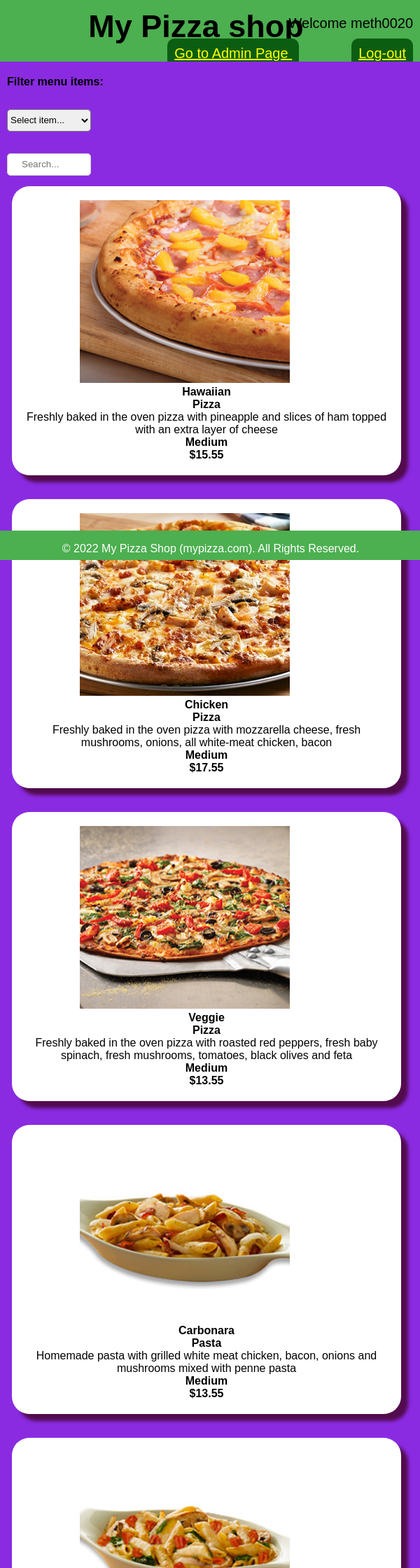
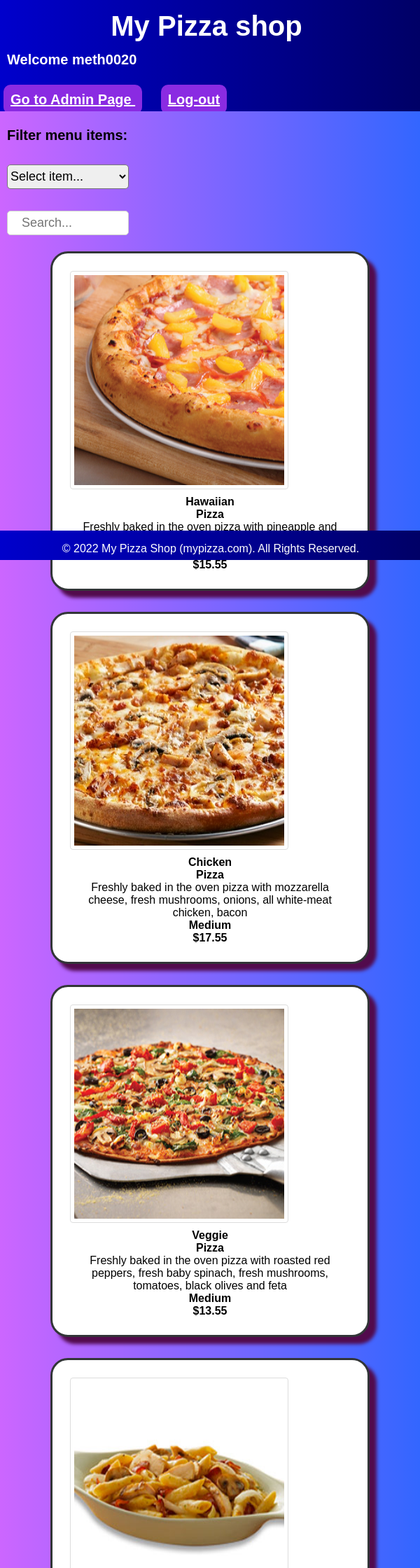
Before and after one commit to kristina-sh/webprog-pizza-rest, a PHP site: page /menu.php in a window 600 px wide. Shown: the top 2240 px of the page at 70% size. Run offline with PHP 8.4, Linux system fonts and the light colour scheme; a user stored in the database is signed in; data comes from the database, SQL or seed files in the repository.

Commit message:
Responsive menu page. Please review.

```diff
--- a/CSS/assignment2.css
+++ b/CSS/assignment2.css
@@ -10,8 +10,7 @@ Students: Kristina Shalaginova, Melanie Methe, Banumajan Mohammad */
 
 /* Format the body (Banumajan Mohammad) */
 body {
-
-  background: blueviolet;
+  background: linear-gradient(to right, #cc66ff 0%, #3366ff 100%);
   position: relative;
   /* for the footer to move with the page size */
   min-height: 100%;
@@ -29,19 +28,31 @@ body {
   padding: 50px;
   width: 500px;
   margin: auto;
+  margin-top: 100px;
   border-radius: 25px;
   box-shadow: 10px 10px 5px rgb(82, 11, 77);
 }
 
+/* register window margin top (Banumajan Mohammad) */
+
+.registercontainer {
+  margin-top: 30px;
+}
 /* Format the button (Banumajan Mohammad)  */
 button {
   background-color: #4CAF50;
+
+  background: linear-gradient(to right, #33ccff 0%, #00cc00 100%);
+  background: linear-gradient(to right, #9900cc 0%, #66ccff 100%);
+  background: linear-gradient(to right, #00ccff 0%, #0066cc 100%);
+  background: linear-gradient(to right, #0000cc 0%, #000066 100%);
   color: white;
   padding: 14px 20px;
   margin: 8px 0;
   border: none;
   cursor: pointer;
   width: 100%;
+  font-size: 18px;
 }
 
 /* Hover the button (Banumajan Mohammad)  */
@@ -64,13 +75,14 @@ input[type=password] {
 .header {
   margin-bottom:50px;
   text-align: center;
-  background-color: #4CAF50;
-  color: rgb(27, 23, 23);
+  background: linear-gradient(to right, #0000cc 0%, #000066 100%);
+  color: white;
   font-size: 15px;
   height:auto;
   overflow: hidden;
   margin: -10px -10px 10px -10px;
 }
+
 
 /* Format the footer (Banumajan Mohammad)  */
 .footer {
@@ -78,7 +90,7 @@ input[type=password] {
   left: 0;
   bottom: 0;
   width: 100%;
-  background: #4CAF50;
+  background: linear-gradient(to right, #0000cc 0%, #000066 100%);
   color: white;
   height: 40px;
   text-align: center;
@@ -90,8 +102,10 @@ input[type=password] {
 .logoutdiv {
   text-align:right;
   color: black;
+  color: white;
   margin-top: -100px;
   margin-right: 10px;
+  margin-left: 10px;
   font-size: 20px;
 }
 
@@ -104,6 +118,11 @@ input[type=password] {
 /* Format loginuser name on menu.php page (Banumajan Mohammad)  */
 .loginuser {
   text-align:right;
+  margin-right: 10%;
+  margin-bottom: 2%;
+  margin-top: -2%;
+  font-weight: bold;
+
 }
 
 /* Hover option for admin link and logout option on menu.php page (Banumajan Mohammad)  */
@@ -112,16 +131,23 @@ a.link:hover,a.adminlink:hover {
   color: black;
 }
 
+/* Increase the size of the options (Banumajan Mohammad)  */
+.option{
+  font-size: 18px;
+}
  /* Format the admin link logout option (Banumajan Mohammad) */
  a.link,a.adminlink {
   background: rgb(11, 94, 17);
+  background: linear-gradient(to right, #ff66ff 0%, #cc0099 100%);
+  background: linear-gradient(to right, #cc66ff 0%, #3366ff 100%);
+  background: blueviolet;
   border-radius: 10px;
   color: yellow;
+  color: white;
+  font-weight:bold;
   padding: 10px;
-}
-
-
-
+  margin-right: 2%;
+ }
 
 /* Format items boxes on menu page (Kristina Shalaginova)*/
 .item {
@@ -131,16 +157,49 @@ a.link:hover,a.adminlink:hover {
   margin: 7px;
   padding: 20px;
   font-size: 12pt;
+  list-style-type: none;
 
 }
 
-/* Format boxes direction on menu page (Kristina Shalaginova)*/
-.menu {
-  display: grid;
-  grid-gap: 20px;
-  grid-template-columns: repeat(3, 31vw);
-  list-style-type: none;
+
+/* Banu Changes for responsive Menu page begins */
+/* To display menu in flex */
+div.menu {
+  display:flex;
+  flex-wrap: wrap;
+  justify-content: center;
 }
+
+ /* To display the images on menu page*/
+ img.itemimage {
+  border: 1px solid #ddd;
+  border-radius: 4px;
+  padding: 5px;
+  width: 300px;
+  height: 300px;
+  max-width: 99%;
+  max-height: 99%;
+}
+
+/* To highlight the images while hovering */
+img.itemimage:hover {
+  box-shadow: 0 0 5px 5px rgb(182, 17, 191);
+}
+
+/* To set the size of image and text */
+div.item-image, div.item-text {
+  width:400px;
+  margin:5px;
+}
+
+/* To display image and text in block fashion */
+.item{
+  display: block;
+  border:#323538 solid;
+  margin:15px;
+}
+
+/* Banu Changes for Menu page formating end */
 
 /*Format right text in boxes on menu page (Kristina Shalaginova)*/
 .name,
@@ -174,8 +233,8 @@ a.link:hover,a.adminlink:hover {
   margin-right: -10px;
   margin-bottom: 20px;
   text-align: center;
-  background: #4CAF50;
-  color: black;
+  background: linear-gradient(to right, #0000cc 0%, #000066 100%);
+  color: white;
   font-size: 30px;
 }
 
@@ -184,7 +243,10 @@ a.link:hover,a.adminlink:hover {
   display: flex;
   gap: 20px;
   margin-left: 450px;
-
+  font-size: 35px;
+  font-weight: bold;
+  text-align: left;
+  height:150px;
 }
 
 /*Select form and searchbar(Kristina Shalaginova)*/
@@ -193,19 +255,24 @@ a.link:hover,a.adminlink:hover {
   gap: 30px;
 }
 
-#searchbar,
-#category-select {
-  width: 20vw;
-  height: 4vh;
+/* Format the dropdown box and search box (Banumajan Mohammad) */
+#category-select,#searchbar {
+  width: 30%;
+  height: 35px;
   border-radius: 5px;
+  font-size: 18px;
 }
 
+/* Format the search box (Banumajan Mohammad) */
 #searchbar {
   margin-top: 1px;
+
 }
-
+/* Format the filter nenu items text (Banumajan Mohammad) */
 .head-select {
   font-weight: bold;
+  font-size: 20px;
+  margin-top: 3px;
 }
 
 /*Change screen size menu page*/
@@ -234,9 +301,51 @@ a.link:hover,a.adminlink:hover {
   .link {
     margin-left: 15px;
   }
+  /* Banu changes for responsive screen start*/
+
+.navbar a, .navbar, .logoutdiv,.header,.loginuser  {
+  float: none;
+  display: block;
+  text-align: left;
+  margin: 5px;
+  }
+
+  .loginuser {
+    padding-bottom: 5%;
+    margin-top: -8%;
+
+  }
+  .navbar {
+    text-align: center;
+    font-size: 40px;
+    font-weight: bold;
+    padding-bottom: -10px;
+    height:100px;
+  }
+
+  #category-select,#searchbar {
+    width: 30%;
+    height: 35px;
+    border-radius: 5px;
+    font-size: 18px;
+  }
+
+  #searchbar {
+    margin-top: 1px;
+  }
+  .header {
+    margin: -10px -10px 10px -10px;
+  }
+  h2,h1 {
+    text-align: center;
+  }
+
+  /* Banu changes for responsive screen ends*/
 }
 
-@media (max-width: 600px) {
+/* @media (max-width: 600px) { */
+  /* @media only screen and (max-width: 600px) { */
+  @media only screen and (max-width: 1000px) and (min-width: 400px){
   .menu {
     grid-template-columns: repeat(1, 95vw);
   }
@@ -247,7 +356,7 @@ a.link:hover,a.adminlink:hover {
   }
 
   .link {
-    margin-left: 25px;
+    margin-left: 15px;
   }
 
   .navbar,
@@ -255,9 +364,45 @@ a.link:hover,a.adminlink:hover {
     flex-direction: column;
   }
 
-  .navbar {
-    gap: 1px;
-    margin-left: -40px;
+
+/* Banu changes for responsive screen start*/
+
+.navbar a, .navbar, .logoutdiv,.header,.loginuser,h2  {
+  float: none;
+  display: block;
+  text-align: left;
+  margin-left: 5px;
+  padding-right: 5px;
+  }
+
+  .loginuser {
+    padding-bottom: 5%;
+    margin-top: -8%;
 
   }
-}
+
+  .navbar {
+    text-align: center;
+    font-size: 40px;
+    font-weight: bold;
+    height:100px;
+  }
+
+  #category-select,#searchbar {
+    width: 30%;
+    height: 35px;
+    border-radius: 5px;
+    font-size: 18px;
+  }
+
+  #searchbar {
+    margin-top: 1px;
+  }
+  .header {
+    margin: -10px -10px 10px -10px;
+  }
+  h2,h1 {
+    text-align: center;
+  }
+  /* Banu changes for responsive screen ends*/
+  }
--- a/menu.php
+++ b/menu.php
@@ -14,7 +14,7 @@
     <!-- Navigation bar-->
     <header class="header" id="menupage">
         <div class="navbar">
-            <h2>My Pizza shop</h3>
+            <p>My Pizza shop</p>
         </div>
         <div class="logoutdiv">
             <?php  if (isset($_SESSION['username'])) : ?>
@@ -23,7 +23,7 @@
                 </p>
             <?php endif ?>
             <?php  if ($_SESSION['role'] == 'admin') {
-                 echo "<a class=\"adminlink\" href=\"./admin/userManage.php\"> Go to Admin Page </a>";
+                 echo "<a class=\"adminlink\" href=\"./admin/admin.php\"> Go to Admin Page </a>";
             } ?>
             <a class="link" href="./index.html">Log-out</a>
 
@@ -70,12 +70,14 @@
                 echo "
 
             <div class='item'>
-            <div class='item-image'><img src='$row[image]' alt='$row[name]'></div>
+            <div class='item-image'><img class='itemimage' src='$row[image]' alt='$row[name]'></div>
+            <div class='item-text'>
             <div class='name'>$row[name]</div>
             <div class='category'>$row[category]</div>
             <div class='descrip'>$row[description]</div>
             <div class='size'>$row[size]</div>
             <div class='price'>$row[price]</div>
+            </div>
             </div>
                 ";
             };
```
